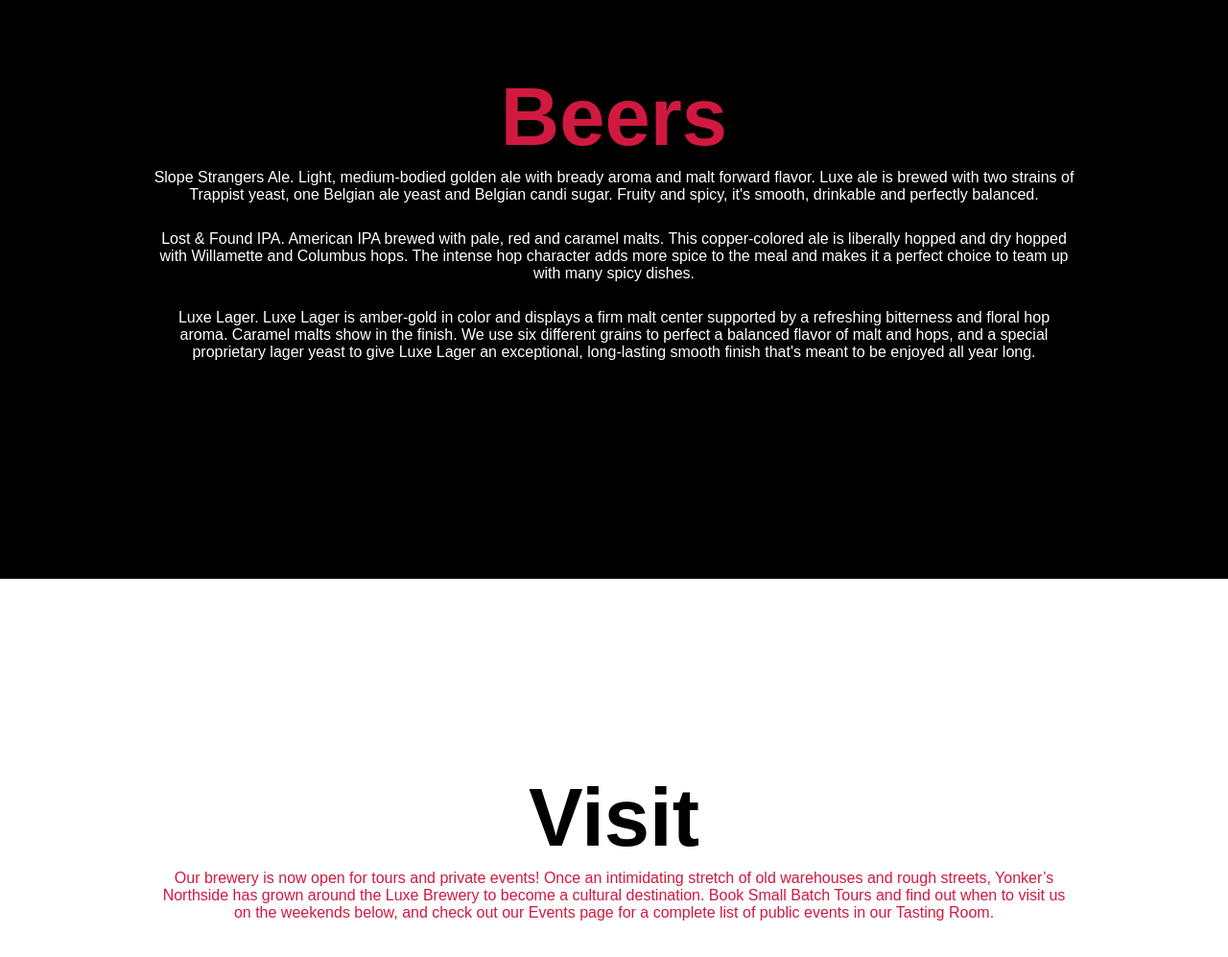
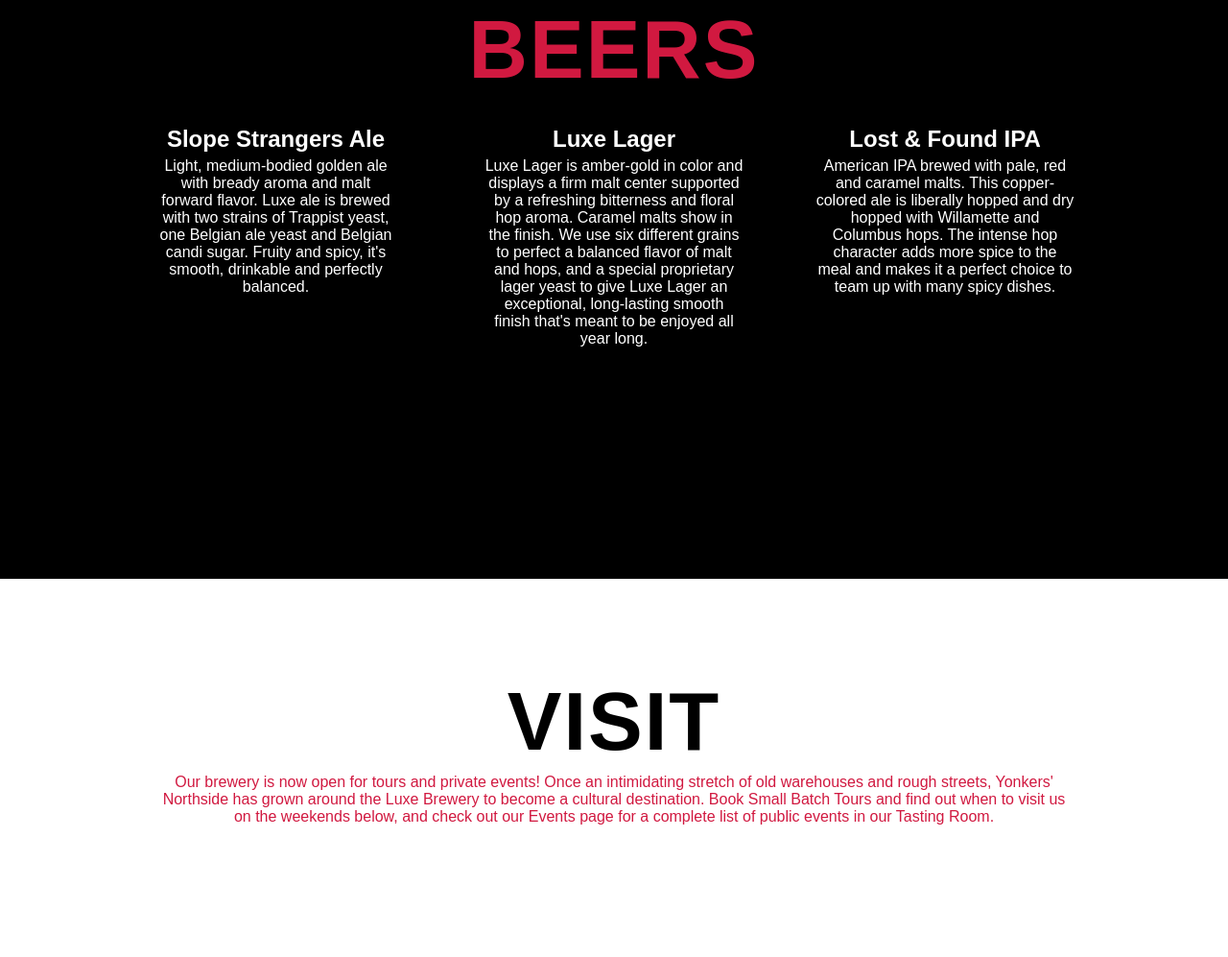
Before and after one commit to melissamclaughlin/Final_Project, a plain HTML site: page index.html in a window 1280 px wide. Shown: the part 1497-2494 px from the top of the page at 96% size. Drawn offline with nearby package versions, Linux system fonts and the light colour scheme; a web font is replaced by a local one.

Commit message:
Finessed Style, fixed nav

```diff
--- a/css/style.css
+++ b/css/style.css
@@ -17,7 +17,26 @@
 .content{ margin: 0 auto; width: 960px; }
 .clear { clear: both; }
 
-body{
+.BeerColOne {
+	float: left;
+	padding-top: 30px;
+	width: 255px;
+}
+
+.BeerColTwo {
+	float: left;
+	margin-left: 90px;
+	padding-top: 30px;
+	width: 270px;
+}
+
+.BeerColThree {
+	float: right;
+	padding-top: 30px;
+	width: 270px;
+}
+
+body {
 	margin: 0;
 	padding: 0;
 	width: 100%;
@@ -28,6 +47,7 @@
 	font-weight: 700;
 	font-size: 85px;
 	text-align: center;
+	letter-spacing: 2px;
 	color: #000;
 	margin: 0;
 	padding: 0;
@@ -36,9 +56,10 @@
 h2 {
 	font-family: 'News Cycle', sans-serif;
 	font-weight: normal;
-	font-size: 40px;
+	font-size: 24px;
 	text-align: center;
-	color: #000;
+	font-weight: 700;
+	color: #fff;
 	margin: 0;
 	padding: 0;
 }
@@ -50,10 +71,16 @@
 	text-align: center;
 	margin: 5px 0;
 	padding: 0;
-	z-index: 1;
 	position: relative;
 }
 
+#gem {
+	display: inline-block;
+	height: 75px;
+	width: 75px;
+	vertical-align: middle;
+	padding-bottom: 5px;
+}
 
 #header {
 	width: 100%;
@@ -61,12 +88,14 @@
 	height: 80px;
 	position: fixed;
 	margin-top: 0px;
+	z-index: 1;
 }
 
 #nav {
 	width: 100%;
 	text-align: center;
-	padding-top: 15px;
+	padding-top: 8px;
+	letter-spacing: 1.5px;
 }
 
 
@@ -110,7 +139,7 @@
 	height: 700px;
 	margin: 0 auto;
 	overflow: hidden;
-	padding: 200px 0;
+	padding: 100px 0;
 }
 
 #ourstory h1{
@@ -121,25 +150,30 @@
 	background-color: #000;
 	color: #fff;
 	height: 700px;
-	padding: 170px 0 0 0;
+	padding: 100px 0 0 0;
 }
 
 #beers h1{
 	color: #d11940;
 }
 
+#beers h3{
+	float: left;
+}
+
+
 #visit {
 	background-color: #fff;
 	color: #d11940;
 	height: 700px;
-	padding: 200px 0;
+	padding: 100px 0;
 }
 
 #events {
 	background-color: #d11940;
 	height: 700px;
 	margin: 0 auto;
-	padding: 250px 0;
+	padding: 100px 0;
 	color: #000;
 }
 
@@ -151,7 +185,7 @@
 	background-color: #000;
 	color: #fff;
 	height: 700px;
-	padding: 200px 0;
+	padding: 100px 0;
 }
 
 #contact h1{
--- a/index.html
+++ b/index.html
@@ -1,7 +1,10 @@
 <!DOCTYPE html>
  <head>
- <meta http-equiv="Content-Type"
- content="text/html; charset=utf-8" />
+ 	<meta charset="UTF-8">
+	<meta name="description" content="Luxe Brewery">
+	<meta name="keywords" content="Beer, Design, HTML, CSS">
+	<meta name="author" content="Melissa McLaughlin">
+
  	<title>Luxe Brewery</title>
  		<link rel="stylesheet" href="css/style.css"/>
  		<link href='https://fonts.googleapis.com/css?family=News+Cycle:400,700' rel='stylesheet' type='text/css'>
@@ -16,7 +19,8 @@
  				<li><a href="#home" class="active" title="Next Section">HOME</a></li>
  				<li><a href="#ourstory" title="Next Section">OUR STORY</a></li>
 				<li><a href="#beers" title="Next Section">BEERS</a></li>
- 				<li><a href="#visit" title="Next Section">VISIT</a></li>
+				<img id="gem"<img src="images/whitegem.png">
+				<li><a href="#visit" title="Next Section">VISIT</a></li>
  				<li><a href="#events" title="Next Section">EVENTS</a></li>
  				<li><a href="#contact" title="Next Section">CONTACT</a></li>
  			</ul>
@@ -34,7 +38,7 @@
 
  	<div id="ourstory">
  		<div class="content">
- 			<h1>Our Story</h1>
+ 			<h1>OUR STORY</h1>
  			<h3>Starting with our flagship Luxe Lager, the portfolio of Luxe Brewery has grown to a wide-ranging collection of beers, always keeping an eye to traditional brewing techniques, even as Brewmaster Melissa McLaughlin and her team seek to push the boundaries of beer. It’s now easy to find a smooth Luxe Lager, hoppy Lost & Found IPA or Sweet & Salty Stout in your favorite watering holes. Each season brings beloved seasonals like our new Slope Strangers Ale!
 			Founded in 2014, Luxe Brewery has been a pioneer in craft brewing. After visiting countless breweries and beer festivals around the country, Melissa noticed that many of them were lacking personality and creativity. Luxe aims to standout from the competition and inspire its drinker!</h3>
  		</div>
@@ -42,32 +46,42 @@
 
 	<div id="beers">
  		<div class="content">
- 			<h1>Beers</h1>
- 			<h3>Slope Strangers Ale. Light, medium-bodied golden ale with bready aroma and malt forward flavor. Luxe ale is brewed with two strains of Trappist yeast, one Belgian ale yeast and Belgian candi sugar. Fruity and spicy, it's smooth, drinkable and perfectly balanced.</h3>
- 			<br>
- 			<h3>Lost & Found IPA. American IPA brewed with pale, red and caramel malts. This copper-colored ale is liberally hopped and dry hopped with Willamette and Columbus hops. The intense hop character adds more spice to the meal and makes it a perfect choice to team up with many spicy dishes.</h3>
- 			<br>
- 			<h3>Luxe Lager. Luxe Lager is amber-gold in color and displays a firm malt center supported by a refreshing bitterness and floral hop aroma. Caramel malts show in the finish. We use six different grains to perfect a balanced flavor of malt and hops, and a special proprietary lager yeast to give Luxe Lager an exceptional, long-lasting smooth finish that's meant to be enjoyed all year long.</h3>
+ 			<h1>BEERS</h1>
+ 				<div class="BeerColOne">
+ 					<h2>Slope Strangers Ale</h2>
+ 						<h3>Light, medium-bodied golden ale with bready aroma and malt forward flavor. Luxe ale is brewed with two strains of Trappist yeast, one Belgian ale yeast and Belgian candi sugar. Fruity and spicy, it's smooth, drinkable and perfectly balanced.
+ 						</h3>
+ 				</div>
+   				<div class="BeerColTwo">
+   					<h2>Luxe Lager</h2>
+   						<h3>Luxe Lager is amber-gold in color and displays a firm malt center supported by a refreshing bitterness and floral hop aroma. Caramel malts show in the finish. We use six different grains to perfect a balanced flavor of malt and hops, and a special proprietary lager yeast to give Luxe Lager an exceptional, long-lasting smooth finish that's meant to be enjoyed all year long.
+   						</h3>
+   				</div>
+  				<div class="BeerColThree">
+  					<h2>Lost & Found IPA</h2>
+  						<h3>American IPA brewed with pale, red and caramel malts. This copper-colored ale is liberally hopped and dry hopped with Willamette and Columbus hops. The intense hop character adds more spice to the meal and makes it a perfect choice to team up with many spicy dishes.
+  						</h3>
+  				</div>
  		</div>
  	</div>
 
  	<div id="visit">
  		<div class="content">
- 		<h1>Visit</h1>
- 		<h3> Our brewery is now open for tours and private events! Once an intimidating stretch of old warehouses and rough streets, Yonker’s Northside has grown around the Luxe Brewery to become a cultural destination. Book Small Batch Tours and find out when to visit us on the weekends below, and check out our Events page for a complete list of public events in our Tasting Room.</h3>
+ 		<h1>VISIT</h1>
+ 		<h3> Our brewery is now open for tours and private events! Once an intimidating stretch of old warehouses and rough streets, Yonkers' Northside has grown around the Luxe Brewery to become a cultural destination. Book Small Batch Tours and find out when to visit us on the weekends below, and check out our Events page for a complete list of public events in our Tasting Room.</h3>
  		</div>
  	</div>
 
 	<div id="events">
  		<div class="content">
- 			<h1>Events</h1>
+ 			<h1>EVENTS</h1>
  			<h3>Please check back soon!</h3>
  		</div>
  	</div>
 
 
  	<div id="contact">
- 	<h1>Contact</h1>
+ 	<h1>CONTACT</h1>
  		<div class="content">
  			<h3>Luxe Brewery
  			180 Main Street Yonkers, NY
```
Also changed, not shown: images/beersBG.jpg (added), images/whitegem.png (added), 1 other file.
